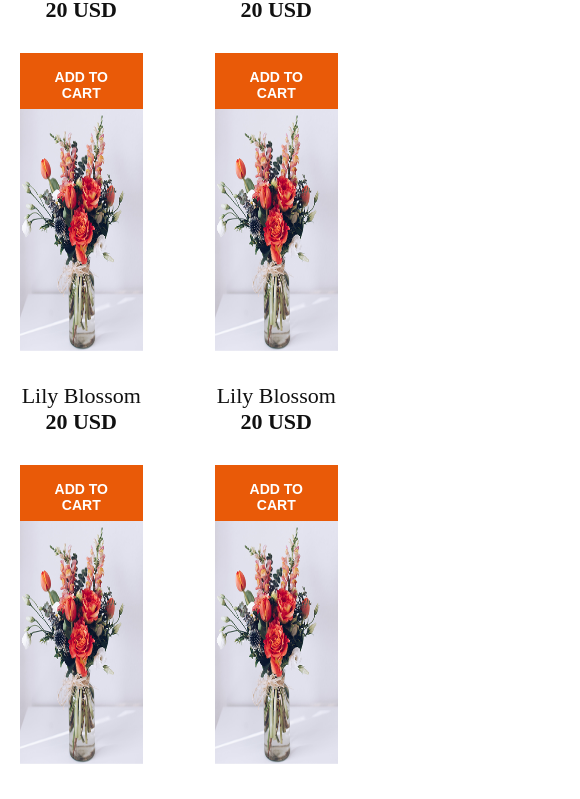
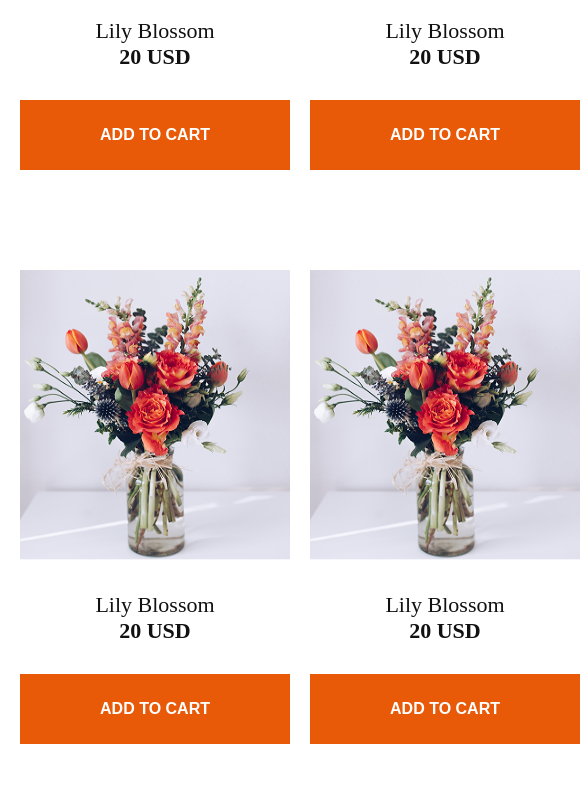
Before and after one commit to sahinealam/Assinment-2, a plain HTML site: page index.html in a window 390 px wide. Shown: the part 1200-1999 px from the top of the page, 580 px wide, since content can reach past the window. Drawn offline with Linux system fonts and the light colour scheme.

Commit message:
chaniling part dan

```diff
--- a/style.css
+++ b/style.css
@@ -490,22 +490,8 @@ body {
         gap: 20px;
         margin-left: 20px;
     }
-    .card img {
-        width: 100%;
-        height: 100%;
-    }
-  .card {
-       height: 70%;
-        width: 70%;
 
-        /* margin-bottom: 40px; */
-    }
-      .btn {
-        height: auto;
-        width: 100%;
-        padding: 16px 20px;
-        font-size: 14px;
-    }
+
     /* Plants Lover Section */
     .right-dtial {
         height: 150px;
```
